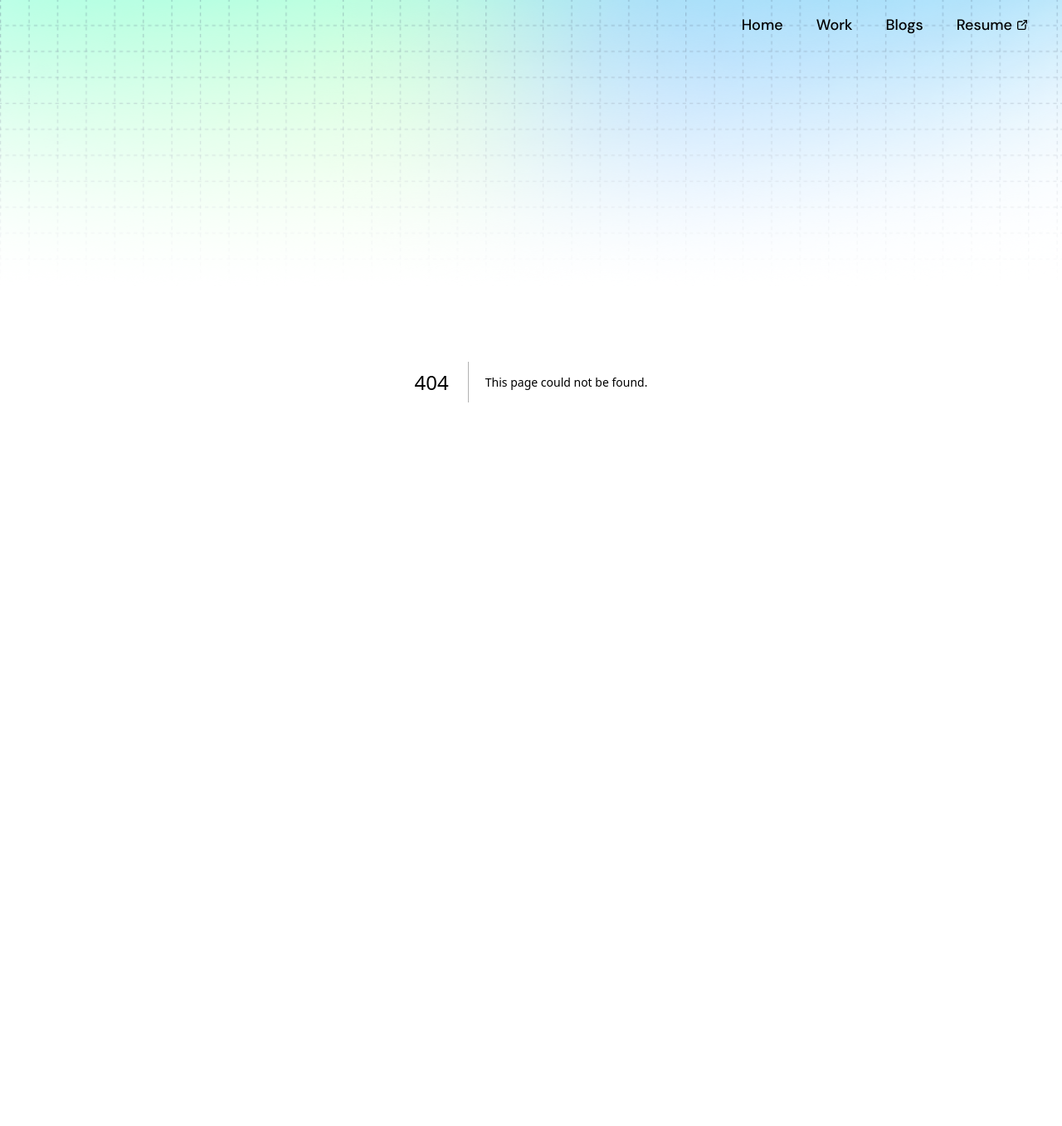
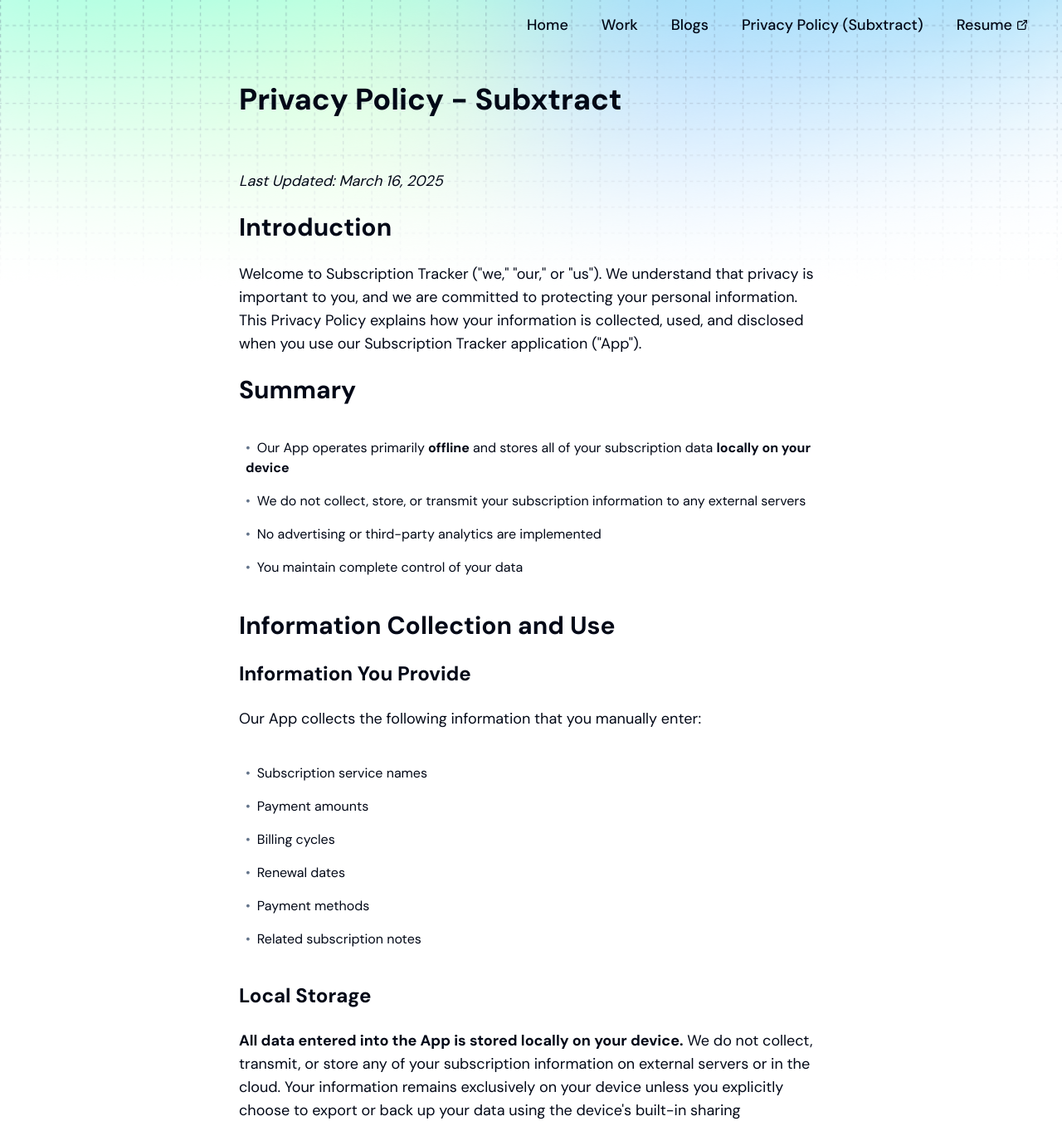
Before and after one commit to moh-hit/skyhit, a Next.js app: page /subxtract/privacy-policy in a window 1280 px wide. Before the commit this address had no page. Shown: the top 1357 px of the page at 83% size. Before the commit the page ends 860 px from the top, so only its background shows below. Built offline with nearby package versions, Linux system fonts and the light colour scheme; a web font is replaced by a local one.

Commit message:
add privacy policy page and layout to Subxtract

```diff
--- /dev/null
+++ b/src/app/subxtract/privacy-policy/layout.tsx
@@ -0,0 +1,17 @@
+import { Metadata } from "next"
+
+export const metadata: Metadata = {
+  title: "Privacy Policy - Subxtract",
+  description:
+    "Subxtract is a privacy-focused subscription tracking app that helps you keep track of your subscriptions, monitor your spending, and cancel unwanted subscriptions.",
+  openGraph: {},
+}
+
+export default function MdxLayout({ children }: { children: React.ReactNode }) {
+  // Create any shared layout or styles here
+  return (
+    <div className="flex flex-col max-w-3xl mx-auto px-4 sm:px-6 xl:px-8 gap-6 text-xl py-10">
+      {children}
+    </div>
+  )
+}
--- /dev/null
+++ b/src/app/subxtract/privacy-policy/page.mdx
@@ -0,0 +1,63 @@
+# Privacy Policy - Subxtract
+
+_Last Updated: March 16, 2025_
+
+## Introduction
+
+Welcome to Subscription Tracker ("we," "our," or "us"). We understand that privacy is important to you, and we are committed to protecting your personal information. This Privacy Policy explains how your information is collected, used, and disclosed when you use our Subscription Tracker application ("App").
+
+## Summary
+
+- Our App operates primarily **offline** and stores all of your subscription data **locally on your device**
+- We do not collect, store, or transmit your subscription information to any external servers
+- No advertising or third-party analytics are implemented
+- You maintain complete control of your data
+
+## Information Collection and Use
+
+### Information You Provide
+
+Our App collects the following information that you manually enter:
+
+- Subscription service names
+- Payment amounts
+- Billing cycles
+- Renewal dates
+- Payment methods
+- Related subscription notes
+
+### Local Storage
+
+**All data entered into the App is stored locally on your device.** We do not collect, transmit, or store any of your subscription information on external servers or in the cloud. Your information remains exclusively on your device unless you explicitly choose to export or back up your data using the device's built-in sharing mechanisms.
+
+### Analytics and Crash Reporting
+
+The App does not implement any third-party analytics services. We do not track your usage patterns, activity within the App, or any personal information.
+
+## Data Retention and Deletion
+
+Since all data is stored locally on your device, you maintain complete control over your information. You can delete any or all of your subscription data at any time through the App's interface. When you uninstall the App, all associated data is removed from your device (unless you've created external backups).
+
+## Changes to This Privacy Policy
+
+We may update our Privacy Policy from time to time. We will notify you of any changes by posting the new Privacy Policy on this page and updating the "Last Updated" date at the top.
+
+## Your Rights
+
+As all data is stored locally on your device and controlled by you, you have full rights to:
+
+- Access your information
+- Correct your information
+- Delete your information
+- Export your information
+
+## Contact Us
+
+If you have any questions about this Privacy Policy, please contact us at:
+
+- Email: [your-email@example.com]
+- Website: [your-website.com]
+
+## Consent
+
+By using our App, you consent to our Privacy Policy and agree to its terms.
--- a/src/components/ui/header.tsx
+++ b/src/components/ui/header.tsx
@@ -40,6 +40,15 @@ function Header() {
             </SheetClose>
             <SheetClose asChild>
               <Link
+                href="/subxtract/privacy-policy"
+                className="relative after:bg-black after:absolute after:h-0.5 after:rounded-lg after:w-0 after:bottom-0 after:left-0 hover:after:w-full after:transition-all after:duration-300 cursor-pointer flex items-center gap-1"
+                target="_blank"
+              >
+                Privacy Policy (Subxtract)
+              </Link>
+            </SheetClose>
+            <SheetClose asChild>
+              <Link
                 href="/resume.pdf"
                 className="relative after:bg-black after:absolute after:h-0.5 after:rounded-lg after:w-0 after:bottom-0 after:left-0 hover:after:w-full after:transition-all after:duration-300 cursor-pointer flex items-center gap-1"
                 target="_blank"
@@ -71,6 +80,13 @@ function Header() {
           Blogs
         </Link>
         <Link
+          href="/subxtract/privacy-policy"
+          className="relative after:bg-black after:absolute after:h-0.5 after:rounded-lg after:w-0 after:bottom-0 after:left-0 hover:after:w-full after:transition-all after:duration-300 cursor-pointer flex items-center gap-1"
+          target="_blank"
+        >
+          Privacy Policy (Subxtract)
+        </Link>
+        <Link
           href="/resume.pdf"
           className="relative after:bg-black after:absolute after:h-0.5 after:rounded-lg after:w-0 after:bottom-0 after:left-0 hover:after:w-full after:transition-all after:duration-300 cursor-pointer flex items-center gap-1"
           target="_blank"
```
